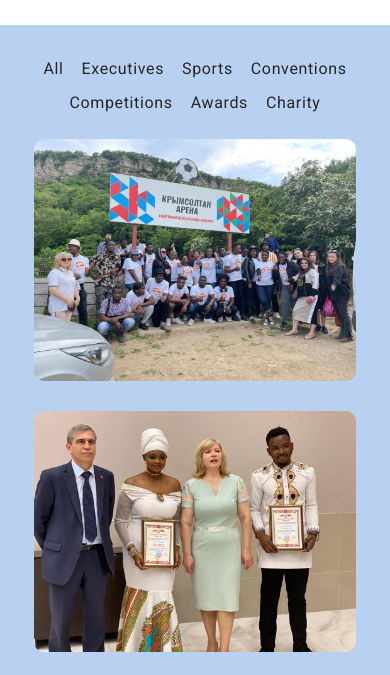
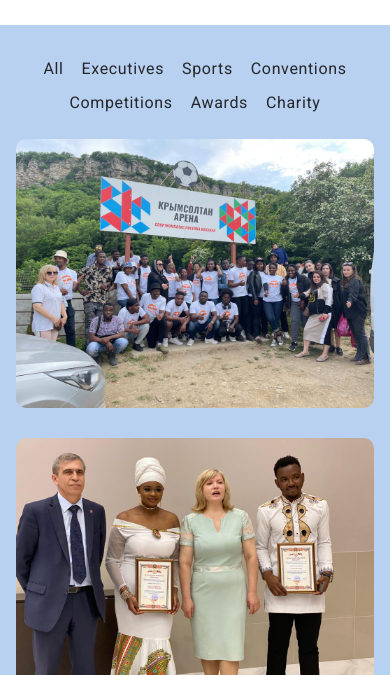
Before and after one commit to tersoo-ahire/African-Students-Association-in-Russia, a plain HTML site: page gallery.html in a window 390 px wide. Shown: the part 169-844 px from the top of the page. Drawn offline with nearby package versions, Linux system fonts and the light colour scheme.

Commit message:
fixed responsiveness bug on gallery page

```diff
--- a/mobile.css
+++ b/mobile.css
@@ -456,6 +456,11 @@ body {
     gap: 30px;
     width: 100%;
     height: auto;
+}
+
+.album-images > img {
+    max-width: 100%;
+    border-radius: 10px;
 }
 
 .container11 {
--- a/style.css
+++ b/style.css
@@ -446,7 +446,7 @@ body {
 }
 
 .album-images > img {
-    width: 90%;
+    max-width: 30%;
     border-radius: 10px;
 }
 
--- a/tablet.css
+++ b/tablet.css
@@ -359,7 +359,7 @@ body {
     flex-direction: column;
     align-items: center;
     justify-content: center;
-    padding: 30px 32px;
+    padding: 30px 0px;
     gap: 25px;
 
     width: 100%;
@@ -408,10 +408,10 @@ body {
     height: auto;
 }
 
-.album-images > img {
-    width: 90%;
+/* .album-images > img {
+    width: 40%;
     border-radius: 10px;
-}
+} */
 
 .pricing-container {
     display: flex;
```
